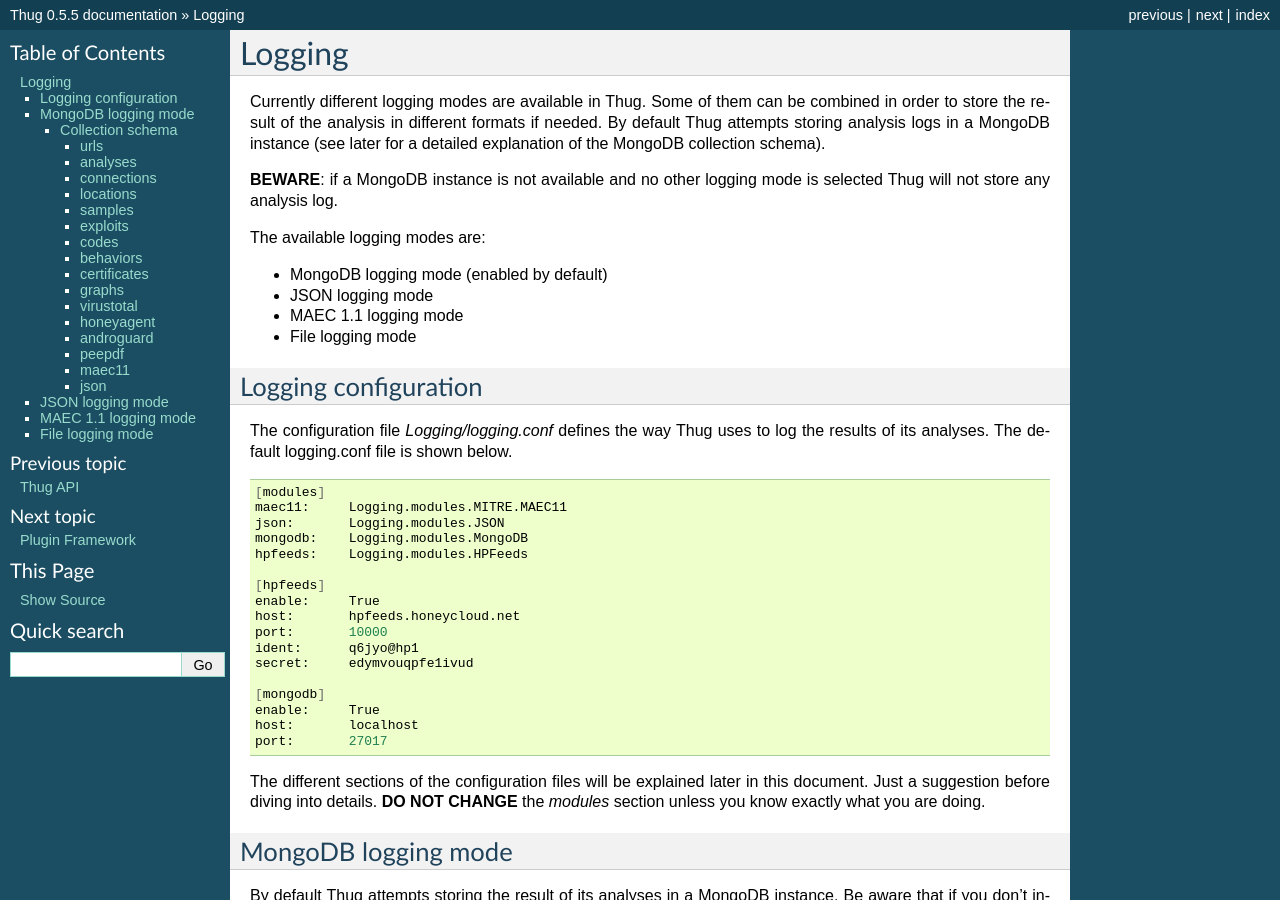
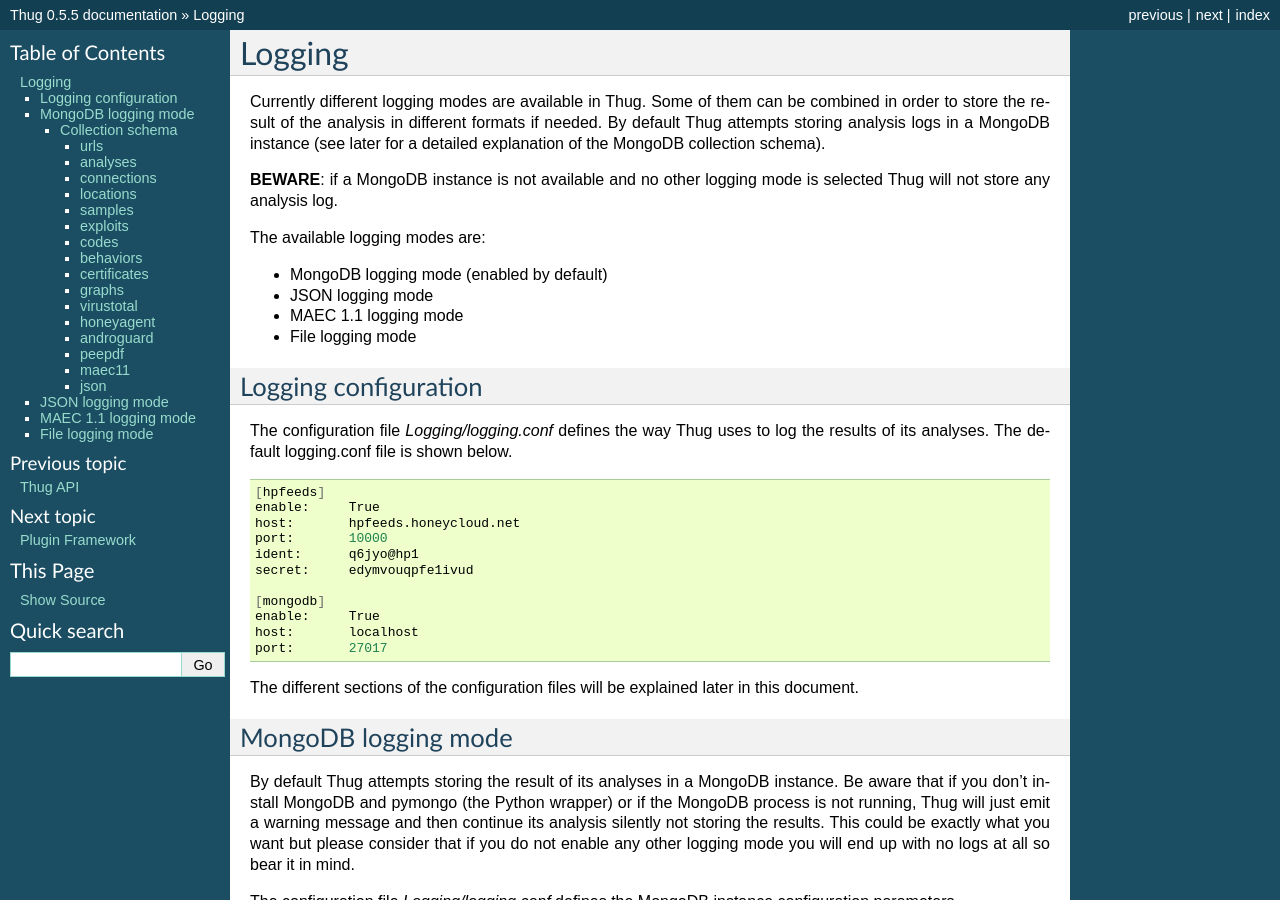
Before and after one commit to buffer/thug, a Sphinx documentation site: the page built from doc/source/logging.rst, in a window 1280 px wide and 900 px high. Built offline with Sphinx 7.4.7, drawn with Linux system fonts in a browser that asks for light colours.

Commit message:
Updated documentation

```diff
--- a/doc/source/logging.rst
+++ b/doc/source/logging.rst
@@ -27,12 +27,6 @@
 
 .. code-block:: sh
 
-    [modules]
-    maec11:     Logging.modules.MITRE.MAEC11
-    json:       Logging.modules.JSON
-    mongodb:    Logging.modules.MongoDB
-    hpfeeds:    Logging.modules.HPFeeds
-
     [hpfeeds]
     enable:     True
     host:       hpfeeds.honeycloud.net
@@ -46,9 +40,7 @@
     port:       27017
 
 The different sections of the configuration files will be explained later in this
-document. Just a suggestion before diving into details. **DO NOT CHANGE** the *modules*
-section unless you know exactly what you are doing.
-
+document.
 
 MongoDB logging mode
 ====================
```
